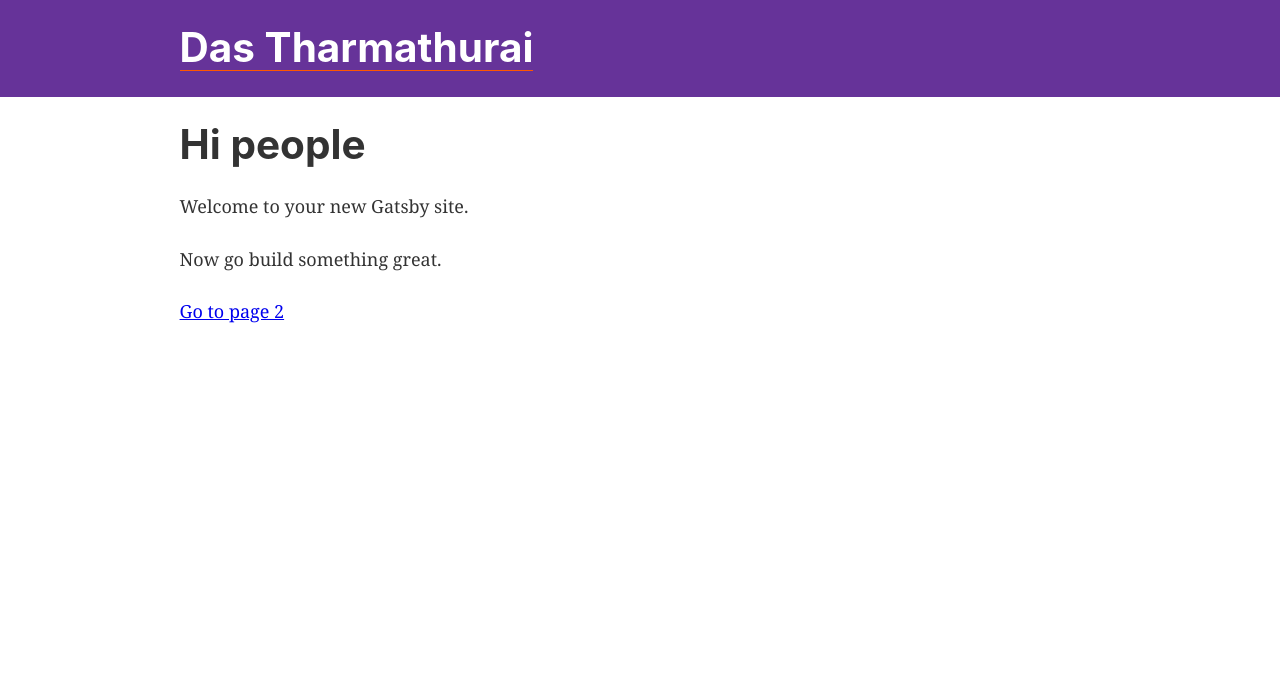
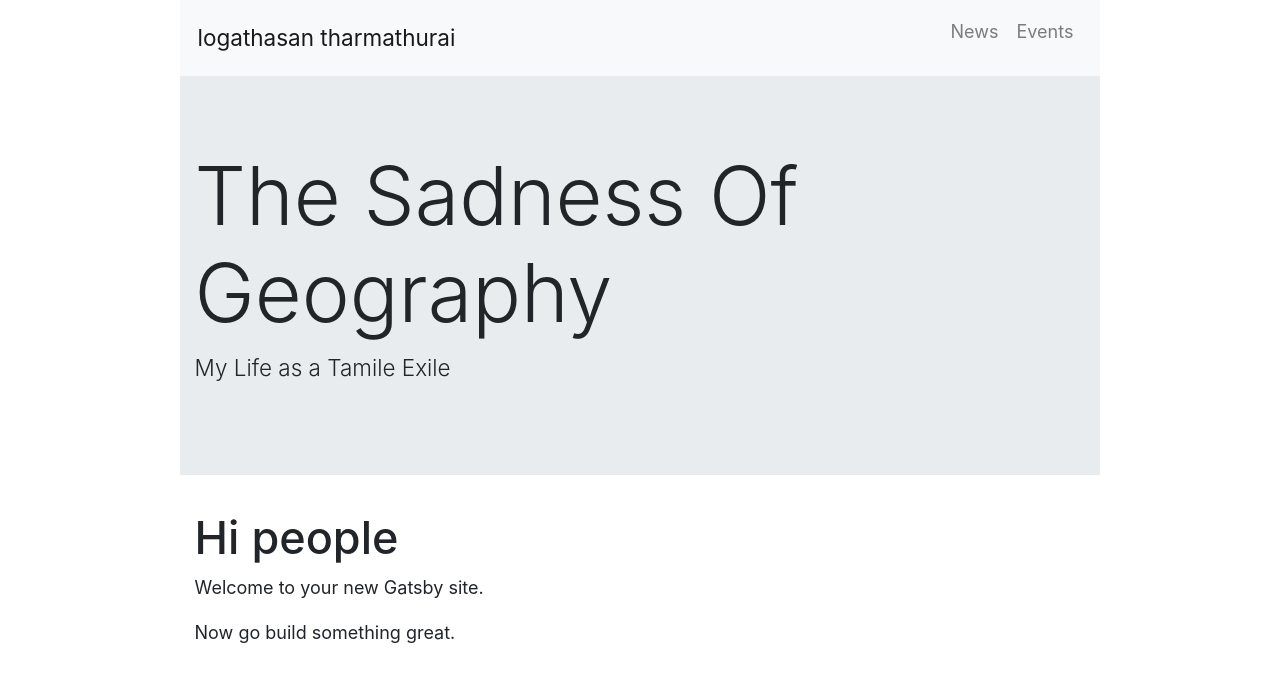
Before and after one commit to tharmaman/tharmathurai-site, a Gatsby site: page / in a window 1280 px wide. Built offline with nearby package versions, Linux system fonts and the light colour scheme; Gatsby itself is replaced by a stand-in of ours.

Commit message:
added bootstrap to the website

```diff
--- a/package.json
+++ b/package.json
@@ -4,6 +4,7 @@
   "version": "1.0.0",
   "author": "Kyle Mathews <mathews.kyle@gmail.com>",
   "dependencies": {
+    "bootstrap": "^4.1.3",
     "dotenv": "^6.1.0",
     "emotion": "^9.2.12",
     "emotion-server": "^9.2.12",
@@ -17,11 +18,12 @@
     "gatsby-source-contentful": "^2.0.3",
     "gatsby-source-filesystem": "^2.0.3",
     "gatsby-transformer-remark": "^2.1.7",
-    "react": "^16.5.1",
-    "react-dom": "^16.5.1",
+    "react": "^16.5.2",
+    "react-dom": "^16.5.2",
     "react-emotion": "^9.2.12",
     "react-helmet": "^5.2.0",
     "react-typography": "^0.16.13",
+    "reactstrap": "^6.5.0",
     "typography": "^0.16.17",
     "typography-theme-funston": "^0.15.10",
     "typography-theme-twin-peaks": "^0.15.11"
--- /dev/null
+++ b/src/components/Navbar.js
@@ -0,0 +1,46 @@
+import React from 'react'
+import {
+  Collapse,
+  Navbar,
+  NavbarToggler,
+  NavbarBrand,
+  Nav,
+  NavItem,
+  NavLink,
+} from 'reactstrap'
+
+export default class Example extends React.Component {
+  constructor(props) {
+    super(props)
+
+    this.toggle = this.toggle.bind(this)
+    this.state = {
+      isOpen: false,
+    }
+  }
+  toggle() {
+    this.setState({
+      isOpen: !this.state.isOpen,
+    })
+  }
+  render() {
+    return (
+      <div>
+        <Navbar color="light" light expand="md">
+          <NavbarBrand href="/">logathasan tharmathurai</NavbarBrand>
+          <NavbarToggler onClick={this.toggle} />
+          <Collapse isOpen={this.state.isOpen} navbar>
+            <Nav className="ml-auto" navbar>
+              <NavItem>
+                <NavLink href="/news">News</NavLink>
+              </NavItem>
+              <NavItem>
+                <NavLink href="/events">Events</NavLink>
+              </NavItem>
+            </Nav>
+          </Collapse>
+        </Navbar>
+      </div>
+    )
+  }
+}
--- a/src/components/layout.js
+++ b/src/components/layout.js
@@ -28,7 +28,6 @@ const Layout = ({ children }) => (
         >
           <html lang="en" />
         </Helmet>
-        <Header siteTitle={data.site.siteMetadata.title} />
         <div
           style={{
             margin: '0 auto',
--- a/src/pages/index.js
+++ b/src/pages/index.js
@@ -1,14 +1,26 @@
 import React from 'react'
-import { Link } from 'gatsby'
 
 import Layout from '../components/layout'
+import { Jumbotron, Container } from 'reactstrap'
+import Navbar from '../components/Navbar'
+import 'bootstrap/dist/css/bootstrap.min.css'
 
 const IndexPage = () => (
   <Layout>
-    <h1>Hi people</h1>
-    <p>Welcome to your new Gatsby site.</p>
-    <p>Now go build something great.</p>
-    <Link to="/page-2/">Go to page 2</Link>
+    <Navbar />
+    <Jumbotron fluid>
+      <Container fluid>
+        <h1 className="display-3">The Sadness Of Geography</h1>
+        <p className="lead">
+          My Life as a Tamile Exile
+        </p>
+      </Container>
+    </Jumbotron>
+    <Container fluid>
+      <h1>Hi people</h1>
+      <p>Welcome to your new Gatsby site.</p>
+      <p>Now go build something great.</p>
+    </Container>
   </Layout>
 )
 
```
Also changed, not shown: src/pages/news.js (added), 1 other file.
